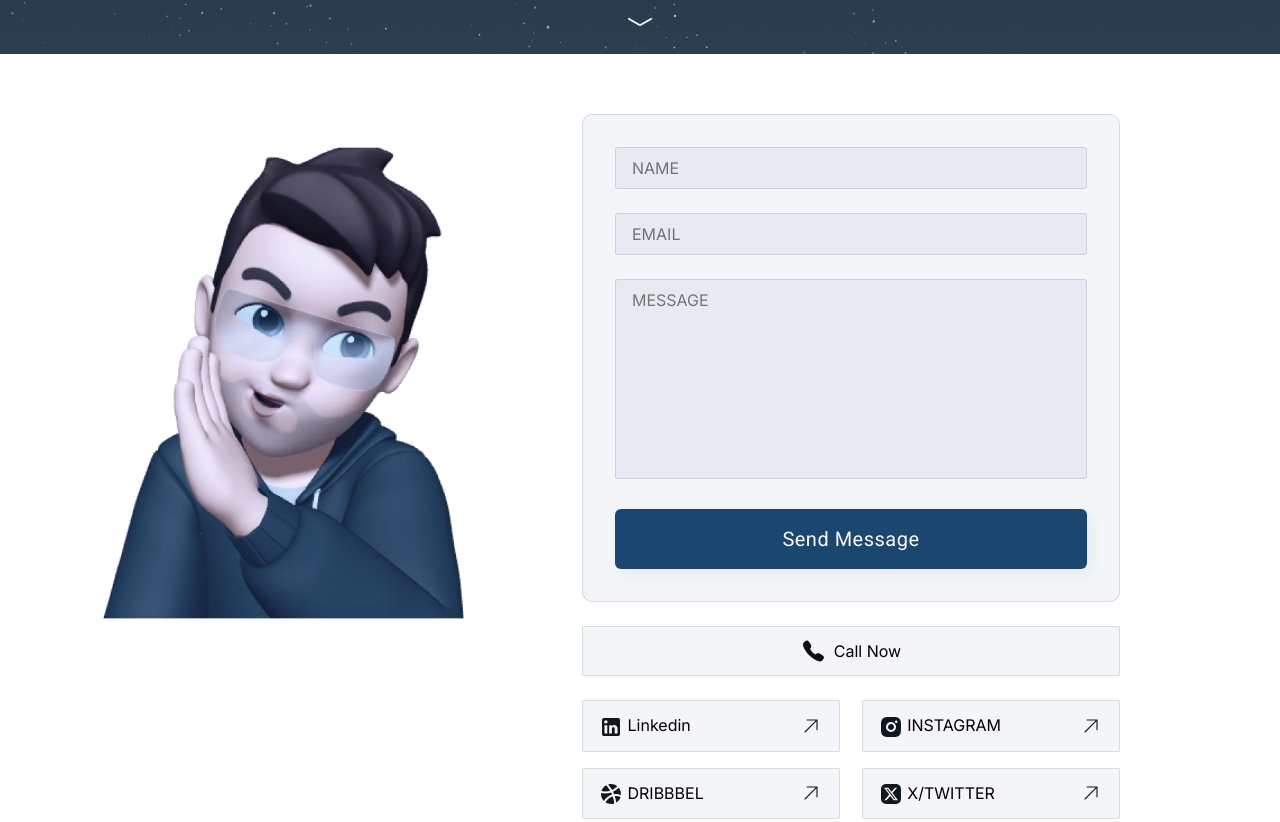
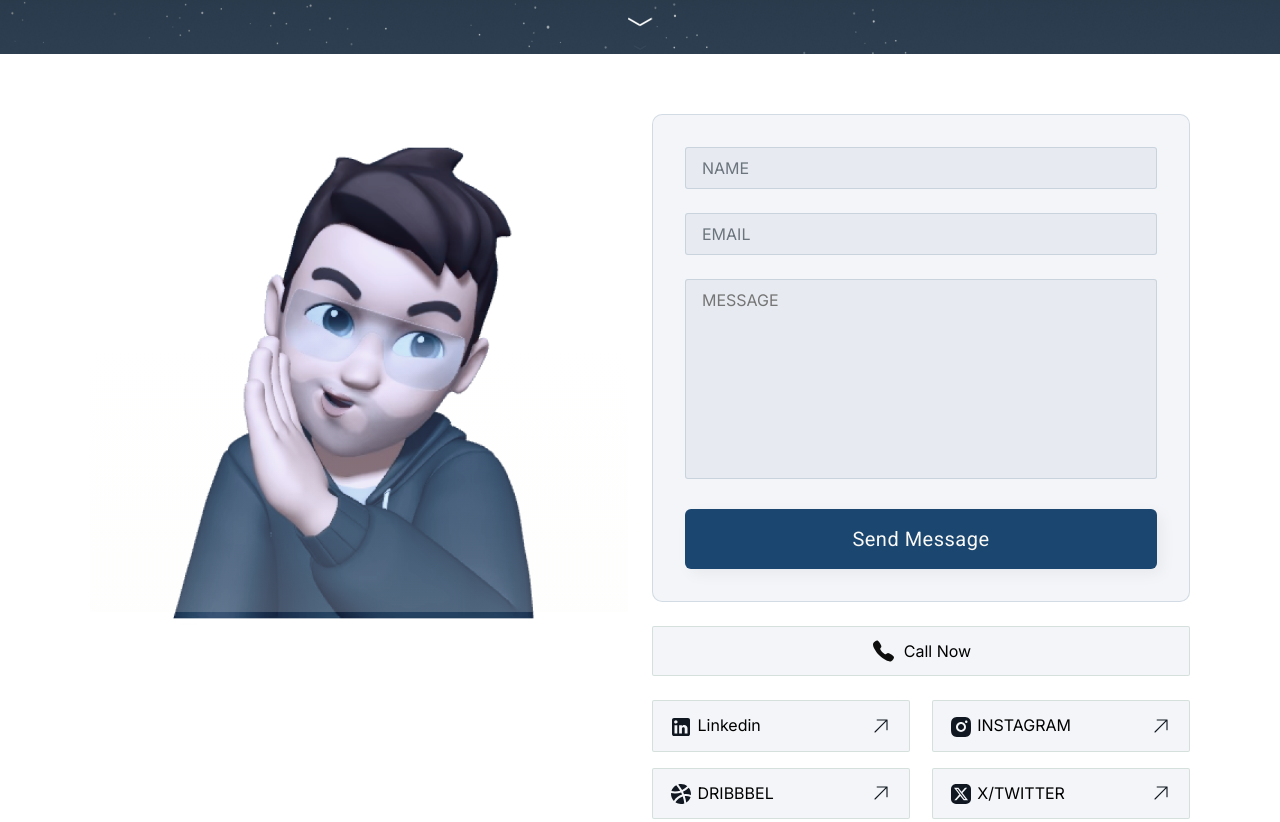
Before and after one commit to shahbazwebs/demoOne, a plain HTML site: page contact.html in a window 1280 px wide. Shown: the part 746-1568 px from the top of the page. Drawn offline with nearby package versions, Linux system fonts and the light colour scheme; a web font is replaced by a local one.

Commit message:
worked on contact us page

```diff
--- a/assests/css/style.css
+++ b/assests/css/style.css
@@ -1455,10 +1455,22 @@ footer p i{
 }
 #ContactUsSection{
     position: relative;
-    margin: 60px 0;
+    margin: 60px auto;
+}
+.contactUsImg{
+    position: relative;
 }
 .contactUsImg img{
     width: 100%;
+}
+.contactUsImg .contactUsImgOverlay{
+    position: absolute;
+    left: 0;
+    right: 0;
+    bottom: 40px;
+    width: 100%;
+    height: 300px;
+    background: linear-gradient(180deg, rgba(255,255,255,0.01578878621761204) 10%, rgba(250,249,246,0.2) 100%);
 }
 .contactUsForm{
     position: relative;
--- a/contact.html
+++ b/contact.html
@@ -40,6 +40,7 @@
                 <div class="col-md-6">
                     <div class="contactUsImg">
                         <img src="assests/images/contactUs.png" alt="">
+                        <div class="contactUsImgOverlay"></div>
                     </div>
                 </div>
                 <div class="col-md-6">
```
